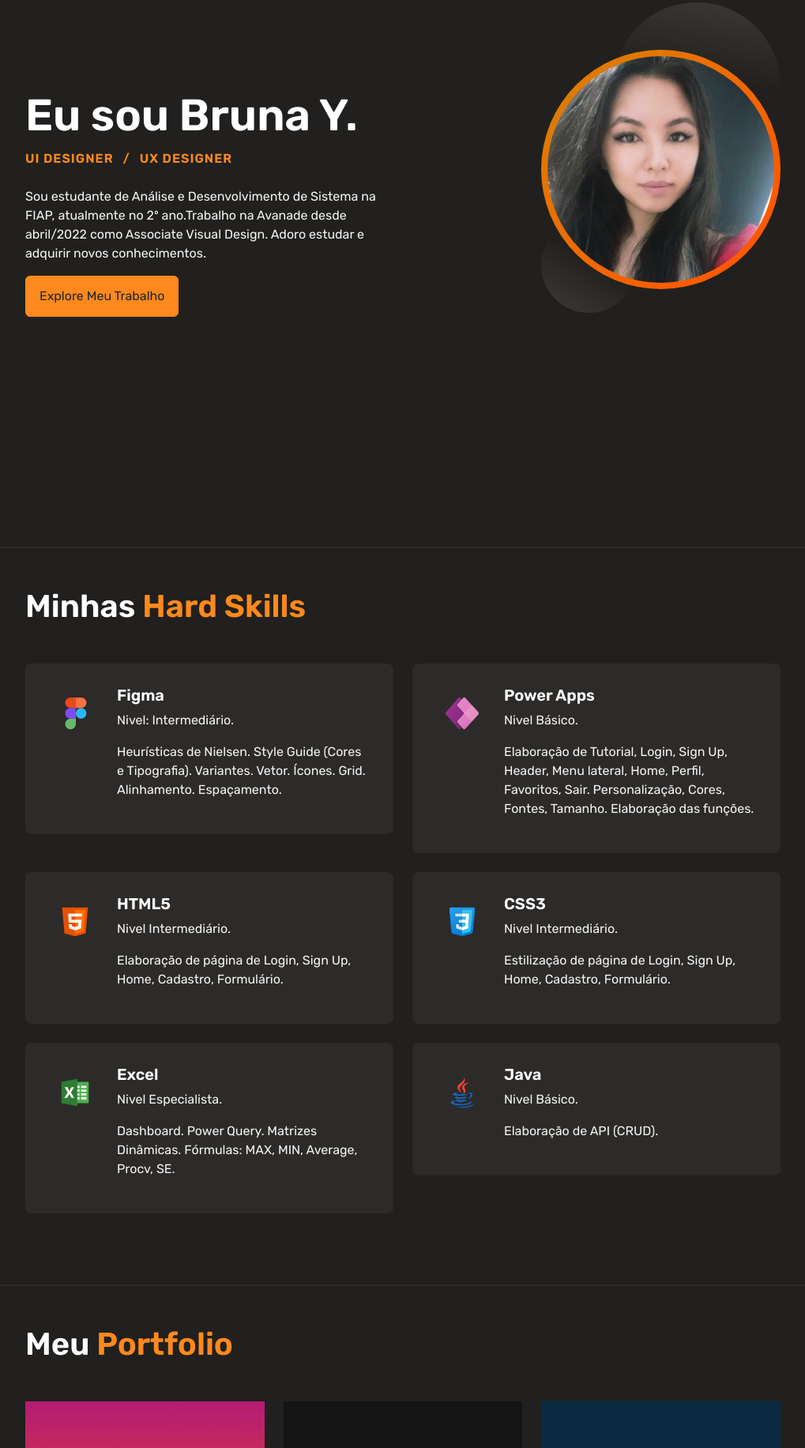
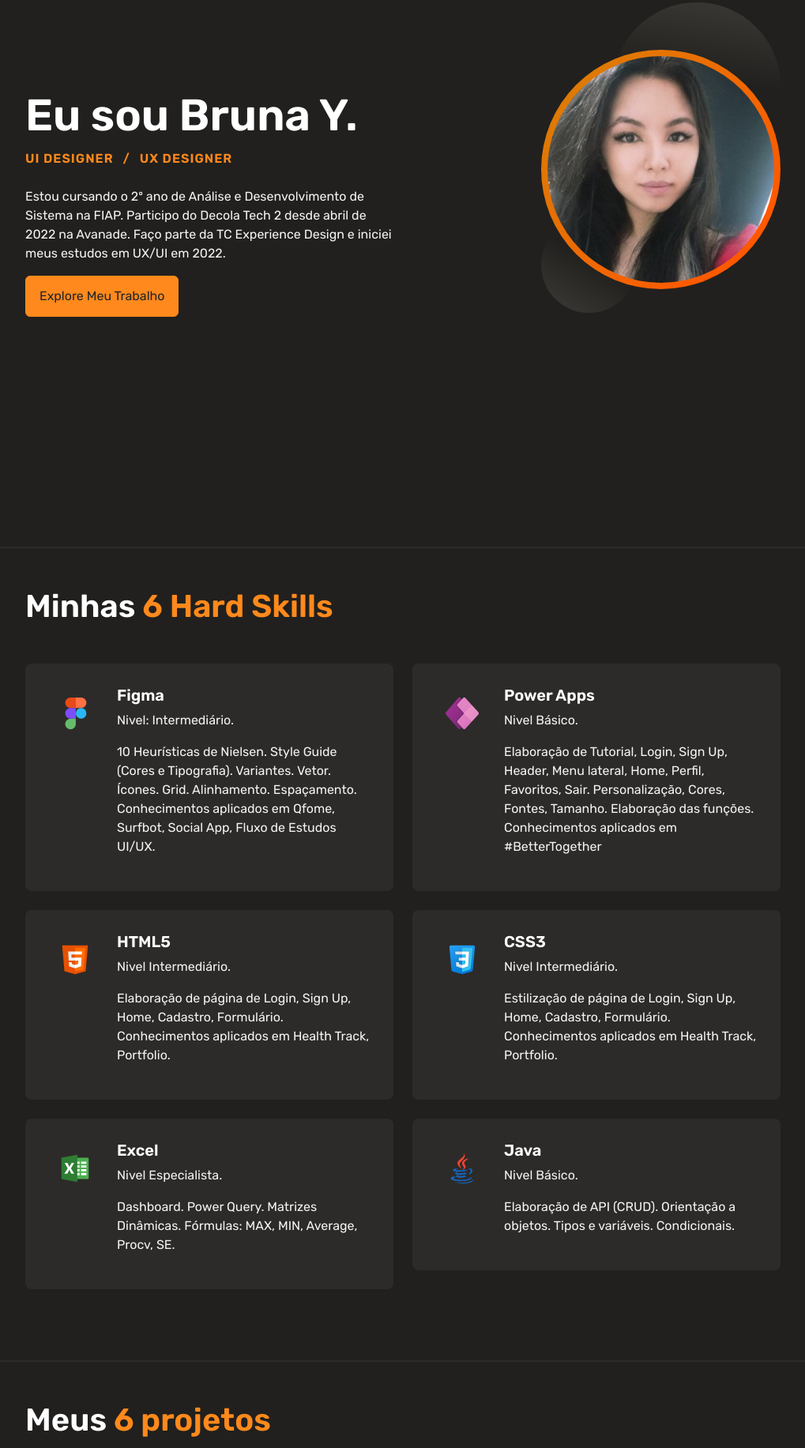
Before and after one commit to deearfox/portfolioBruna, a plain HTML site: page index.html in a window 1280 px wide. Shown: the part 188-2021 px from the top of the page at 79% size, without its empty margins (130-1149 px from the left). Drawn offline with nearby package versions, Linux system fonts and the light colour scheme.

Commit message:
initial commit

```diff
--- a/index.html
+++ b/index.html
@@ -7,7 +7,7 @@
     <meta name="viewport" content="width=device-width, initial-scale=1">
 
     <!--Bootstrap CSS-->
-    <title>portfolio</title>
+    <title>Bruna Yamasaki UI/UX</title>
     <link href="https://cdn.jsdelivr.net/npm/bootstrap@5.2.1/dist/css/bootstrap.min.css" rel="stylesheet"
         integrity="sha384-iYQeCzEYFbKjA/T2uDLTpkwGzCiq6soy8tYaI1GyVh/UjpbCx/TYkiZhlZB6+fzT" crossorigin="anonymous">
 
@@ -48,7 +48,7 @@
                         <a class="nav-link" href="#softskills">Hard Skills</a>
                     </li>
                     <li class="nav-item">
-                        <a class="nav-link" href="#portfolio">Portfolio</a>
+                        <a class="nav-link" href="#portfolio">Projetos</a>
                     </li>
                     <li class="nav-item">
                         <a class="nav-link" href="#certificacoes">Certificações</a>
@@ -78,7 +78,7 @@
                         <span>UX Designer</span>
 
                     </div>
-                    <p class="mt-4"> Sou estudante de Análise e Desenvolvimento de Sistema na FIAP, atualmente no 2º ano.Trabalho na Avanade desde abril/2022 como Associate Visual Design. Adoro estudar e adquirir novos conhecimentos. </p>
+                    <p class="mt-4"> Estou cursando o 2º ano de Análise e Desenvolvimento de Sistema na FIAP. Participo do Decola Tech 2 desde abril de 2022 na Avanade. Faço parte da TC Experience Design e iniciei meus estudos em UX/UI em 2022. </p>
                     <a href="#portfolio" class="btn btn-brand">Explore Meu Trabalho</a>
                 </div>
                 <div class="col-lg-4 col-md-8">
@@ -100,7 +100,7 @@
         <div class="container">
             <div class="row">
                 <div class="col-12 intro">
-                    <h1>Minhas <span class="text-brand">Hard Skills</span></h1>
+                    <h1>Minhas <span class="text-brand">6 Hard Skills</span></h1>
 
                 </div>
             </div>
@@ -115,7 +115,7 @@
                         <div>
                             <h5>Figma</h5>
                             <p> Nivel: Intermediário.</p>
-                            <p>Heurísticas de Nielsen. Style Guide (Cores e Tipografia). Variantes. Vetor. Ícones. Grid. Alinhamento. Espaçamento.</p>
+                            <p> 10 Heurísticas de Nielsen. Style Guide (Cores e Tipografia). Variantes. Vetor. Ícones. Grid. Alinhamento. Espaçamento. Conhecimentos aplicados em Qfome, Surfbot, Social App, Fluxo de Estudos UI/UX.</p>
                         </div>
                     </div>
                 </div>
@@ -130,7 +130,7 @@
                         <div>
                             <h5>Power Apps</h5>
                             <p>Nivel Básico. </p>
-                            <p>Elaboração de Tutorial, Login, Sign Up, Header, Menu lateral, Home,  Perfil, Favoritos, Sair. Personalização, Cores, Fontes, Tamanho. Elaboração das funções. </p>
+                            <p>Elaboração de Tutorial, Login, Sign Up, Header, Menu lateral, Home, Perfil, Favoritos, Sair. Personalização, Cores, Fontes, Tamanho. Elaboração das funções. Conhecimentos aplicados em #BetterTogether </p>
 
                         </div>
                     </div>
@@ -146,7 +146,7 @@
                         <div>
                             <h5>HTML5</h5>
                             <p>Nivel Intermediário.</p>
-                           <p>Elaboração de página de Login, Sign Up, Home, Cadastro, Formulário. </p>
+                           <p>Elaboração de página de Login, Sign Up, Home, Cadastro, Formulário. Conhecimentos aplicados em Health Track, Portfolio. </p>
                         </div>
                     </div>
                 </div>
@@ -161,7 +161,7 @@
                         <div>
                             <h5>CSS3</h5>
                             <p>Nivel Intermediário.</p>
-                           <p>Estilização de página de Login, Sign Up, Home, Cadastro, Formulário. </p>
+                           <p> Estilização de página de Login, Sign Up, Home, Cadastro, Formulário. Conhecimentos aplicados em Health Track, Portfolio. </p>
                         </div>
                     </div>
                 </div>
@@ -192,7 +192,7 @@
                             <h5>Java</h5>
 
                             <p>Nivel Básico.</p>
-                            <p>Elaboração de API (CRUD).</p>
+                            <p>Elaboração de API (CRUD). Orientação a objetos. Tipos e variáveis. Condicionais.</p>
                         </div>
                     </div>
                 </div>
@@ -210,7 +210,7 @@
         <div class="container">
             <div class="row">
                 <div class="col-12 intro">
-                    <h1>Meu <span class="text-brand">Portfolio</span></h1>
+                    <h1>Meus <span class="text-brand">6 projetos</span></h1>
 
                 </div>
             </div>
@@ -672,7 +672,7 @@
         <div class="container">
             <div class="row">
                 <div class="col-12 intro">
-                    <h1>Minhas <span class="text-brand">Certificações</span></h1>
+                    <h1>Minhas <span class="text-brand">16 Certificações</span></h1>
                 </div>
             </div>
             <div class="slider">
@@ -883,6 +883,7 @@
             <div class="row">
                 <div class="col-12 intro">
                     <h1>Entre <span class="text-brand">Em Contato</span></h1>
+                    <p>Entre em contato comigo pelo formulário, ou então pelo meu <a href="https://www.linkedin.com/messaging/thread/2-Y2RjNjFkYmMtMGIwNi00NmQxLTk3ZDgtMjU1NDFkYWEyZDE3XzAxMg==/"target='_blank' rel='noopener noreferrer'>Linkedin Message</a> ou por <a href="https://wa.me/5511958139729?text=Obrigada%20por%20entrar%20em%20contato!%20Venha%20conhecer%20mais%20sobre%20meus%20projetos!"target='_blank' rel='noopener noreferrer' class="me-3">WhattsApp.</a></p>
 
                 </div>
             </div>
@@ -919,8 +920,8 @@
         <div class="container">
             <div class="row justify-content-between">
                 <div class="col-md-8">
-                    <p class="mb-0">@2022 Todos os direitos reservados. Designed por <span class="text-brand">Bruna
-                            Fernanda Yamasaki</span> <span> e </span> <a href="https://karinabelch.github.io/Portfolio/" target='_blank' rel='noopener noreferrer' class="me-3">Karina Catuna Belchior.</a></p>
+                    <p class="mb-0">@2023 Todos os direitos reservados. Designed por <span class="text-brand">Bruna
+                            Fernanda Yamasaki</span> <span> e </span> <a href="https://karinabelch.github.io/portfolioKarina/" target='_blank' rel='noopener noreferrer' class="me-3">Karina Catuna Belchior.</a></p>
                 </div>
                 <div class="col-auto">
                     <a href="https://www.linkedin.com/in/brunayama/" target='_blank' rel='noopener noreferrer' class="me-3">Linkedin</a>
```
